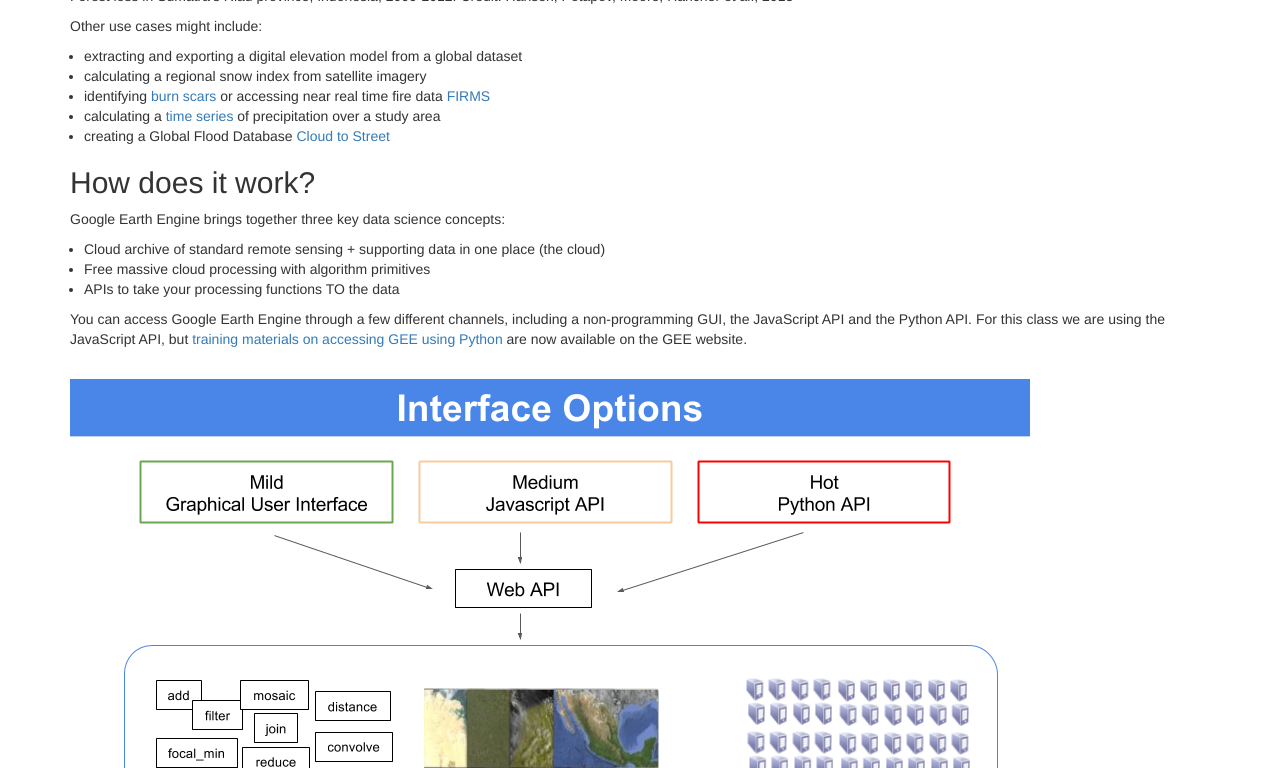
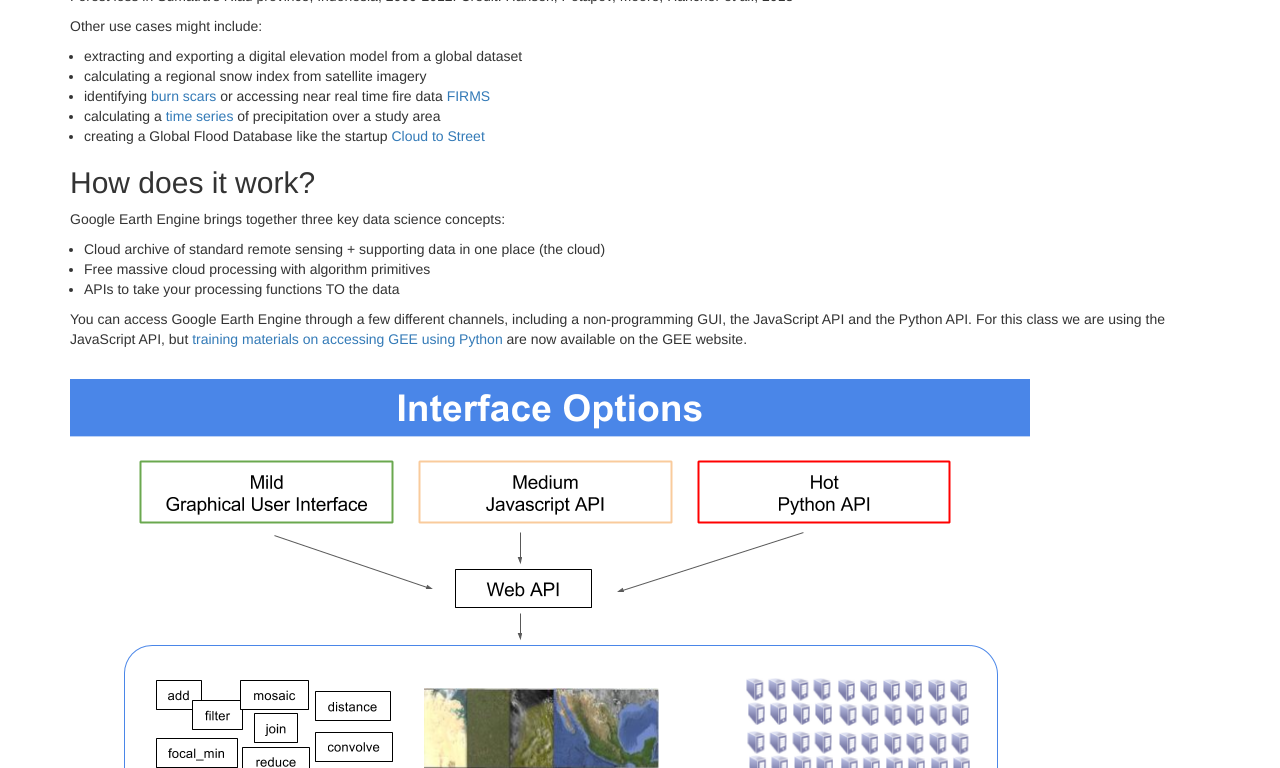
Before and after one commit to geohackweek/GoogleEarthEngine, a Jekyll site: the page built from _episodes/01-introduction.md, in a window 1280 px wide and 900 px high, scrolled down 926 px, cut to the strip 132-900 px from the top of the window. Built offline with Jekyll 4.4.1, drawn with Linux system fonts in a browser that asks for light colours.

Commit message:
housekeeping

```diff
--- a/_episodes/01-introduction.md
+++ b/_episodes/01-introduction.md
@@ -48,7 +48,7 @@ Other use cases might include:
 - calculating a regional snow index from satellite imagery
 - identifying [burn scars](https://gist.github.com/robinkraft/077c14d35a50a8b31581) or accessing near real time fire data  [FIRMS](https://earthdata.nasa.gov/earth-observation-data/near-real-time/firms)
 - calculating a [time series](https://developers.google.com/earth-engine/charts_image_series_by_region) of precipitation over a study area
-- creating a Global Flood Database [Cloud to Street](http://www.cloudtostreet.info/contact-us.html)
+- creating a Global Flood Database like the startup [Cloud to Street](http://www.cloudtostreet.info/contact-us.html)
 
 
 ## How does it work?
```
